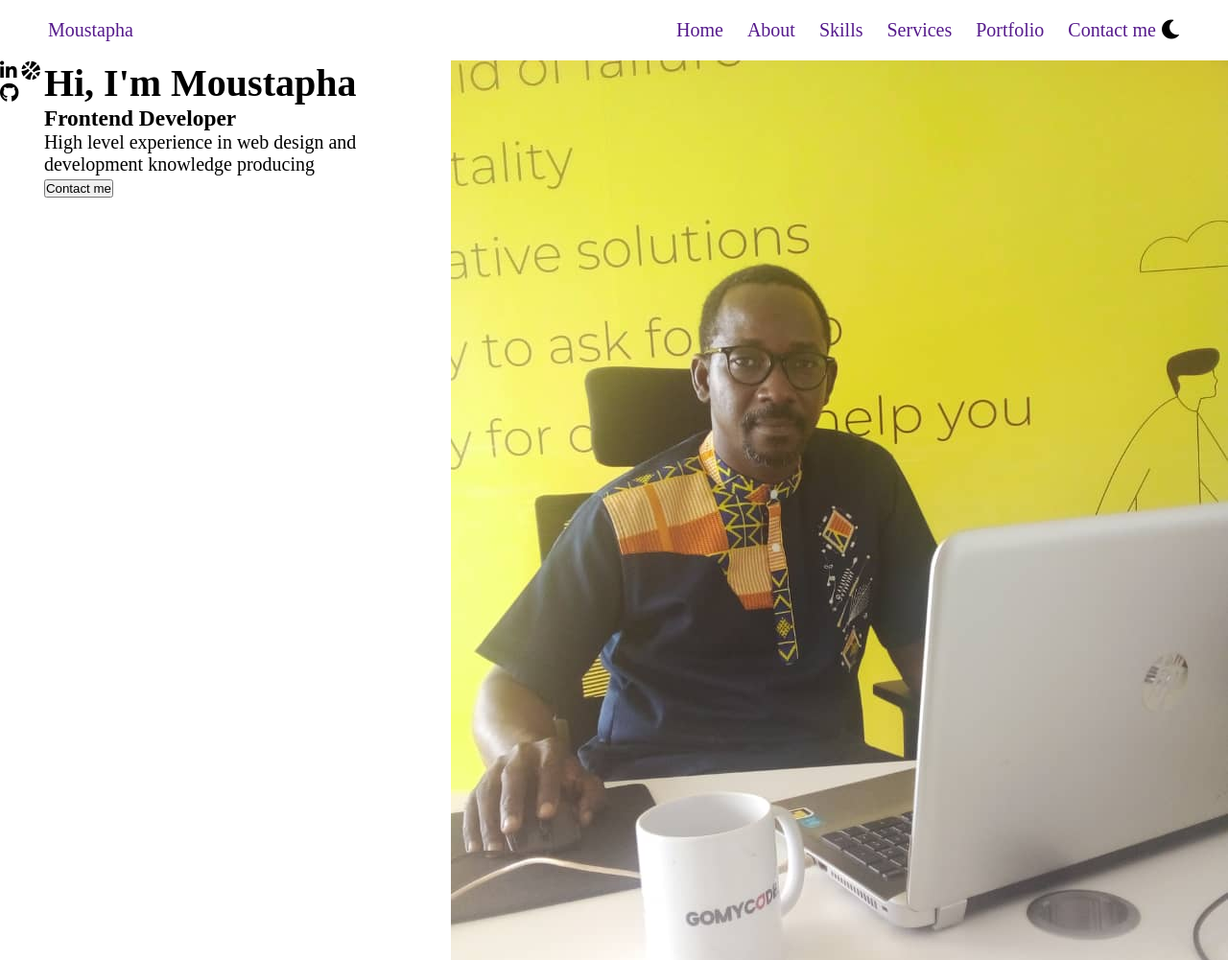
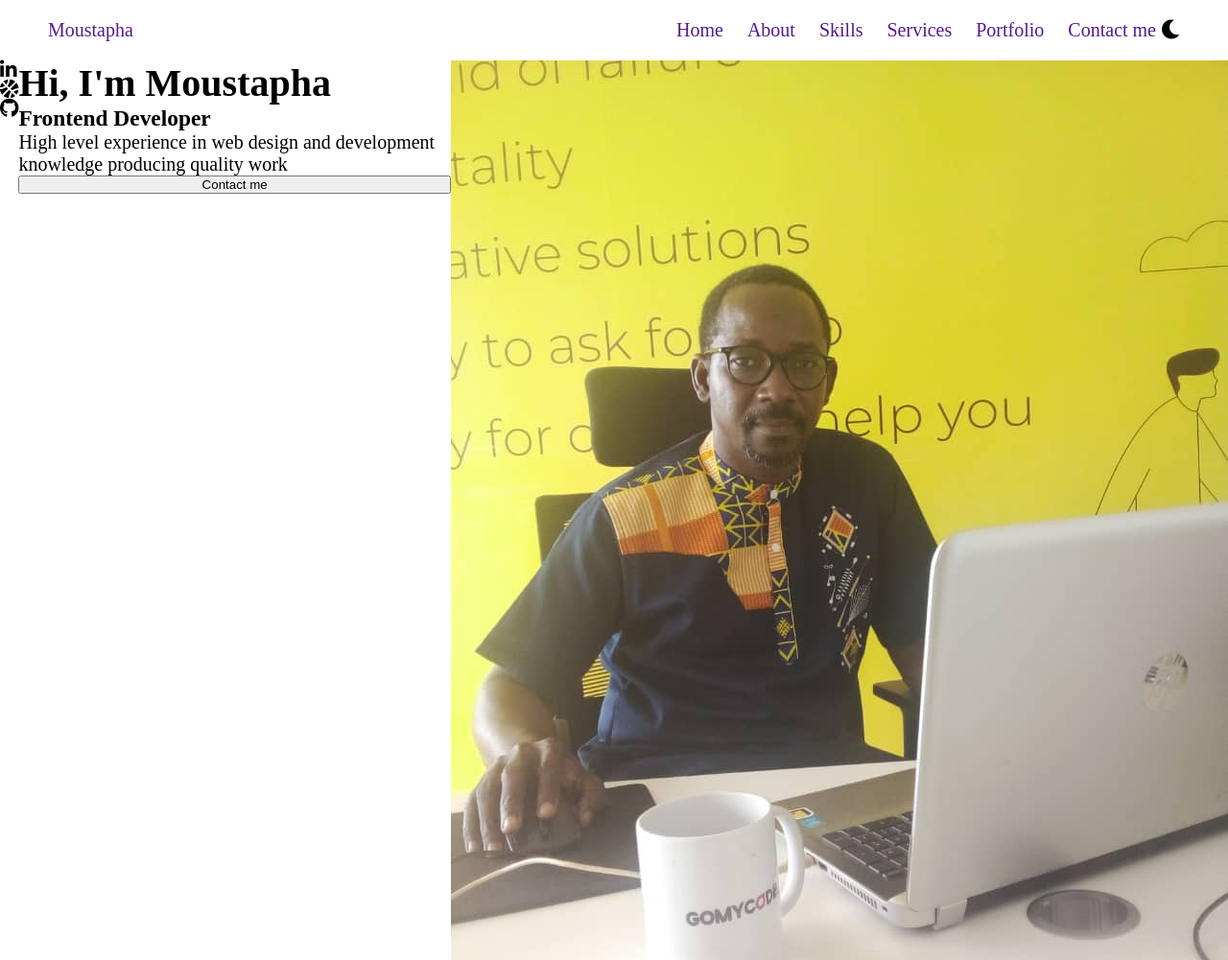
Before and after one commit to syllamoustapha/gomycode-checkpoint-projet-final, a plain HTML site: page index.html in a window 1280 px wide. Shown: the top 1001 px of the page at 96% size. Drawn offline with Linux system fonts and the light colour scheme.

Commit message:
2nd commit

```diff
--- a/css/styles.css
+++ b/css/styles.css
@@ -40,11 +40,17 @@ header{
     flex-direction: column;
 }
 
-/* .header__icone{
+.header__icone{
     display: flex;
     flex-direction: column;
-} */
+}
+
+.header__text{
+    display: flex;
+    flex-direction: column;
+}
 
 .container-1{
     display: flex;
+    flex-direction: row;
 }
--- a/index.html
+++ b/index.html
@@ -37,13 +37,13 @@
                 <i class="fas fa-basketball-ball"></i>
                 <i class="fab fa-github"></i>
             </div>
-            <div>
+            <div class="header__text">
                 <h1>Hi, I'm Moustapha</h1>
                 <h3>Frontend Developer</h3>
-                <p>High level experience in web design and development knowledge producing</p>
+                <p>High level experience in web design and development knowledge producing quality work</p>
                 <button>Contact me</button>
             </div>
-            <div>
+            <div class="header__photo">
                 <img src="res/images/image1.jpg" alt="">
             </div>
         </div>
```
